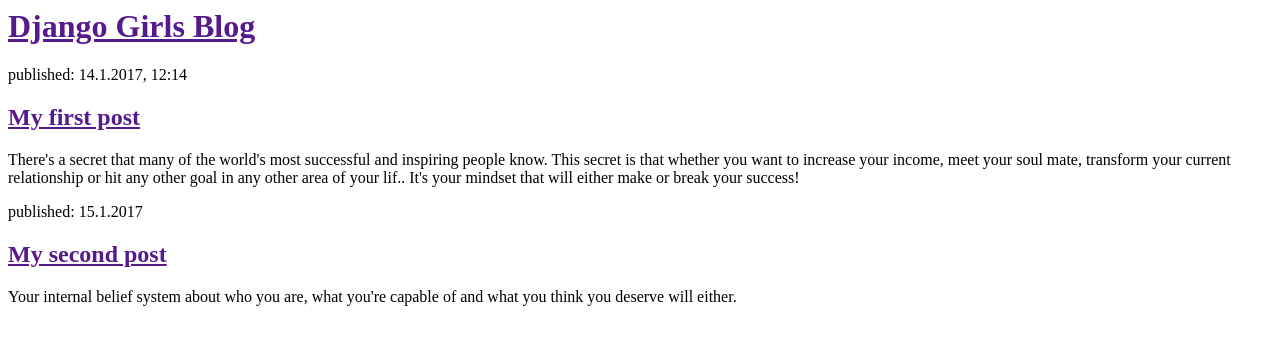
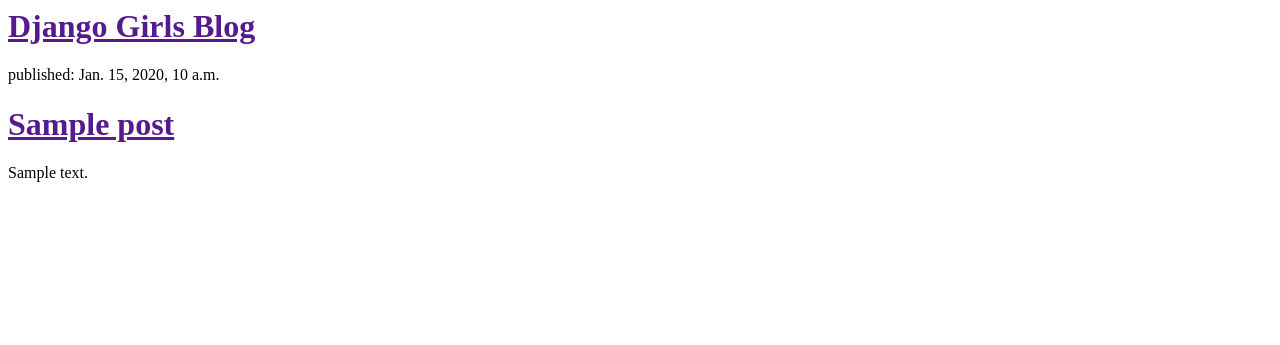
Before and after one commit to KabanguJDTshikuma/my-first-Django-Project, a Django app: template blog/templates/blog/post_list.html in a window 1280 px wide. Shown: the top 345 px of the page. Run offline with Django 3.2, Linux system fonts and the light colour scheme; the template is opened without the code that fills it: most values are stand-ins (such as "Sample title", 1, 10 or a date in 2020).

Commit message:
Modified templates to display posts from database.

```diff
--- a/blog/templates/blog/post_list.html
+++ b/blog/templates/blog/post_list.html
@@ -6,21 +6,12 @@
         <div>
             <h1><a href="">Django Girls Blog</a></h1>
         </div>
-
-        <div>
-            <p>published: 14.1.2017, 12:14</p>
-            <h2><a href="">My first post</a> </h2>
-            <p>There's a secret that many of the world's most successful and inspiring people know.
-            This secret is that whether you want to increase your income, meet your soul mate,
-            transform your current relationship or hit any other goal in any other area of your lif..
-            It's your mindset that will either make or break your success!</p>
-        </div>
-
-        <div>
-            <p>published: 15.1.2017</p>
-            <h2><a href="">My second post</a> </h2>
-            <p>Your internal belief system about who you are, what you're capable of and what you think
-            you deserve will either.</p>
-        </div>
+        {% for post in posts %}
+            <div>
+                <p>published: {{ post.published_date }}</p>
+                <h1><a href="">{{ post.title }}</a></h1>
+                <p>{{ post.text|linebreaksbr }}</p>
+            </div>
+        {% endfor %}
     </body>
 </html>
--- a/blog/views.py
+++ b/blog/views.py
@@ -1,6 +1,9 @@
 from django.shortcuts import render
+from .models import Post
+from django.utils import timezone
 
 def post_list(request):
-    return render(request, 'blog/post_list.html', {})
+    posts = Post.objects.filter(published_date__lte=timezone.now()).order_by('published_date')
+    return render(request, 'blog/post_list.html', {'posts': posts})
 
 # Create your views here.
```
